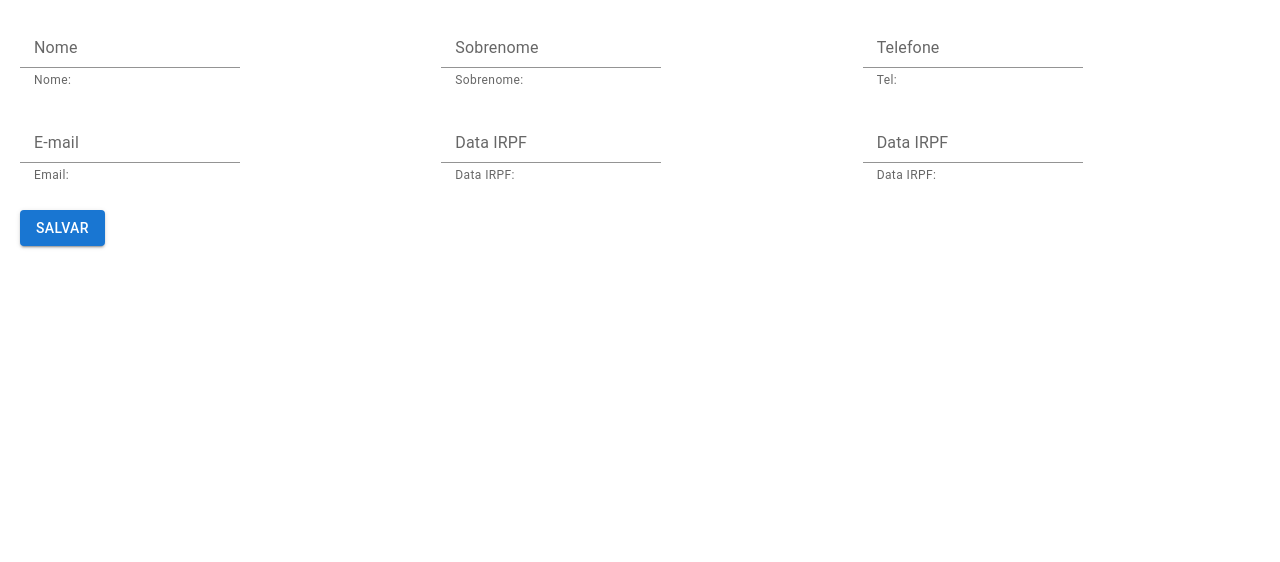
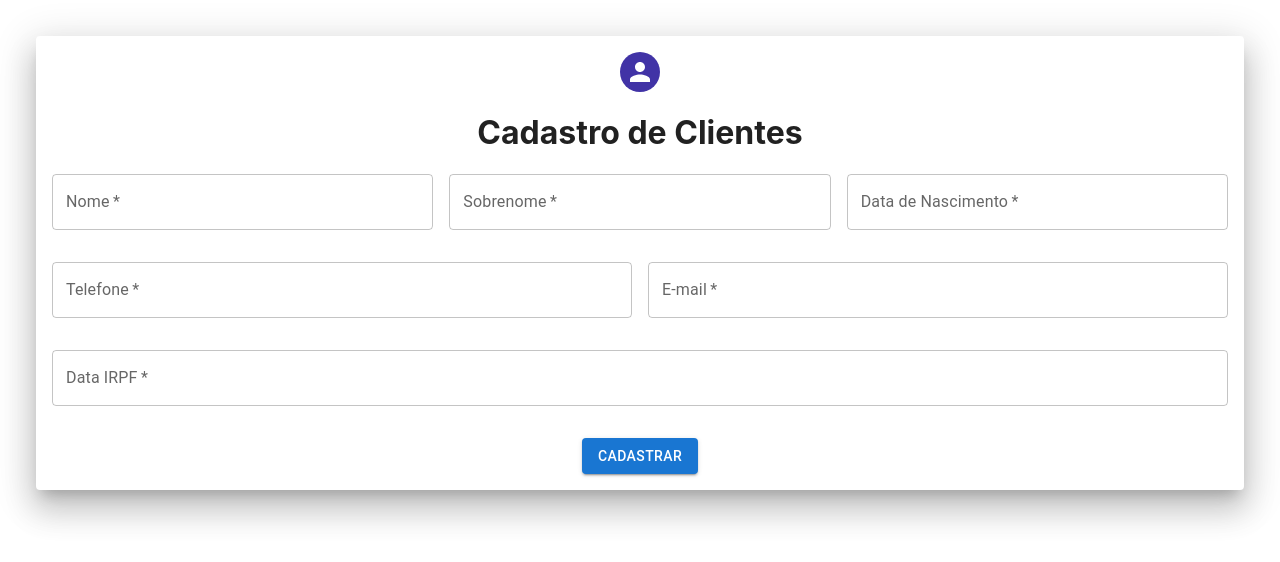
Before and after one commit to luciana-rodrigues/impacta_projeto, a React (Create React App) app in the folder front/: page / in a window 1280 px wide. Shown: the top 562 px of the page. Built offline with nearby package versions, Linux system fonts and the light colour scheme.

Commit message:
Included style on the form component

```diff
--- a/front/src/App.js
+++ b/front/src/App.js
@@ -1,11 +1,11 @@
 // import "./App.css";
 import React from "react";
 
-import { New } from './client'
+import { New } from "./client";
 
 function App() {
   return (
-    <div style={{ padding: '20px' }}>
+    <div style={{ padding: "20px" }}>
       <New />
     </div>
   );
--- a/front/src/client/New.js
+++ b/front/src/client/New.js
@@ -1,63 +1,85 @@
-import {
-    FormControl,
-    InputLabel,
-    FormHelperText,
-    Input,
-    Grid,
-    Button,
-  } from "@mui/material";
+import { Grid, Button, Paper, Avatar, TextField, Stack } from "@mui/material";
+import React from "react";
+
+const avatarStyle = {
+  backgroundColor: "#4133a6",
+};
 
 export function New() {
-    return (
-    <Grid container spacing={3}>
-      <Grid item xs={4}>
-          <FormControl>
-            <InputLabel htmlFor="name">Nome</InputLabel>
-            <Input id="name" aria-describedby="name-helper" />
-            <FormHelperText id="name-helper">Nome:</FormHelperText>
-          </FormControl>
-        </Grid>
-        <Grid item xs={4}>
-          <FormControl>
-            <InputLabel htmlFor="surname">Sobrenome</InputLabel>
-            <Input id="surname" aria-describedby="surname-helper" />
-            <FormHelperText id="surname-helper">Sobrenome:</FormHelperText>
-          </FormControl>
-        </Grid>
-        <Grid item xs={4}>
-          <FormControl>
-            <InputLabel htmlFor="phone">Telefone</InputLabel>
-            <Input id="phone" aria-describedby="phone-helper" />
-            <FormHelperText id="phone-helper">Tel:</FormHelperText>
-          </FormControl>
-        </Grid>
-        <Grid item xs={4}>
-          <FormControl>
-            <InputLabel htmlFor="Password">E-mail</InputLabel>
-            <Input id="password" aria-describedby="password-helper" />
-            <FormHelperText id="email-helper">Email:</FormHelperText>
-          </FormControl>
-        </Grid>
-        <Grid item xs={4}>
-          <FormControl>
-            <InputLabel htmlFor="data-irpf">Data IRPF</InputLabel>
-            <Input id="data-irp" aria-describedby="data-irp-helper" />
-            <FormHelperText id="data-irp-helper">Data IRPF:</FormHelperText>
-          </FormControl>
-        </Grid>
-        <Grid item xs={4}>
-          <FormControl>
-            <InputLabel htmlFor="data-irpf">Data IRPF</InputLabel>
-            <Input id="data-irp" aria-describedby="data-irp-helper" />
-            <FormHelperText id="data-irp-helper">Data IRPF:</FormHelperText>
-          </FormControl>
-        </Grid>
-        <Grid item xs={12}>
-          <Button variant="contained" color="primary">
-              Salvar
+  return (
+    <Grid>
+      <Paper
+        elevation={20}
+        align="center"
+        sx={{
+          padding: 2,
+          margin: 2,
+          minWidth: 800,
+          backgroundColor: "rgba(0,0,0,0.05",
+        }}
+      >
+        <Avatar style={avatarStyle}></Avatar>
+        <h1>Cadastro de Clientes</h1>
+        <form>
+          <Stack spacing={2} direction="row" sx={{ marginBottom: 4 }}>
+            <TextField
+              type="text"
+              variant="outlined"
+              color="primary"
+              label="Nome"
+              fullWidth
+              required
+            />
+
+            <TextField
+              type="text"
+              variant="outlined"
+              color="primary"
+              label="Sobrenome"
+              fullWidth
+              required
+            />
+            <TextField
+              type="text"
+              variant="outlined"
+              color="primary"
+              label="Data de Nascimento"
+              fullWidth
+              required
+            />
+          </Stack>
+          <Stack spacing={2} direction="row" sx={{ marginBottom: 4 }}>
+            <TextField
+              type="text"
+              variant="outlined"
+              color="primary"
+              label="Telefone"
+              fullWidth
+              required
+            />
+            <TextField
+              type="text"
+              variant="outlined"
+              color="primary"
+              label="E-mail"
+              fullWidth
+              required
+            />
+          </Stack>
+          <TextField
+            type="email"
+            variant="outlined"
+            color="primary"
+            label="Data IRPF"
+            fullWidth
+            required
+            sx={{ mb: 4 }}
+          />
+          <Button variant="contained" color="primary" type="submit">
+            Cadastrar
           </Button>
-        </Grid>
+        </form>
+      </Paper>
     </Grid>
-    )
-
+  );
 }
```
